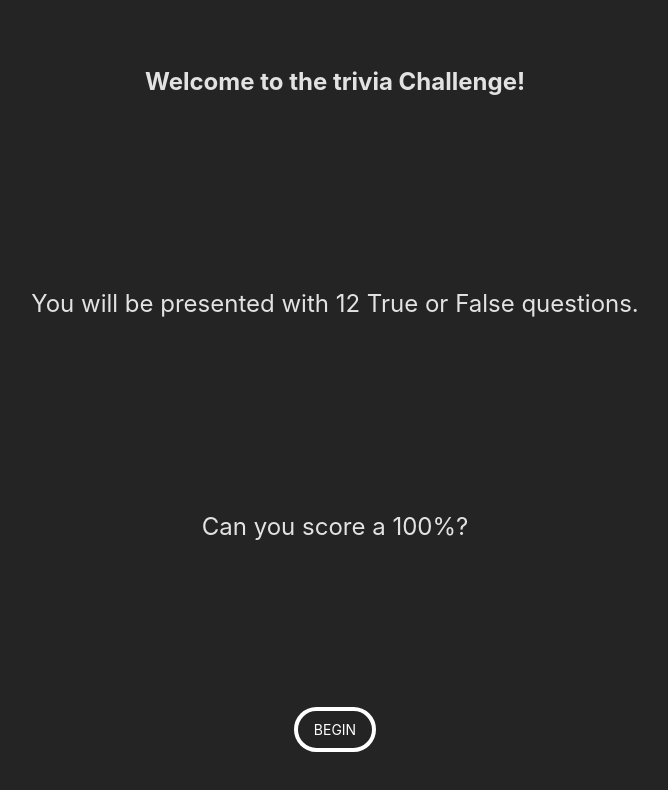
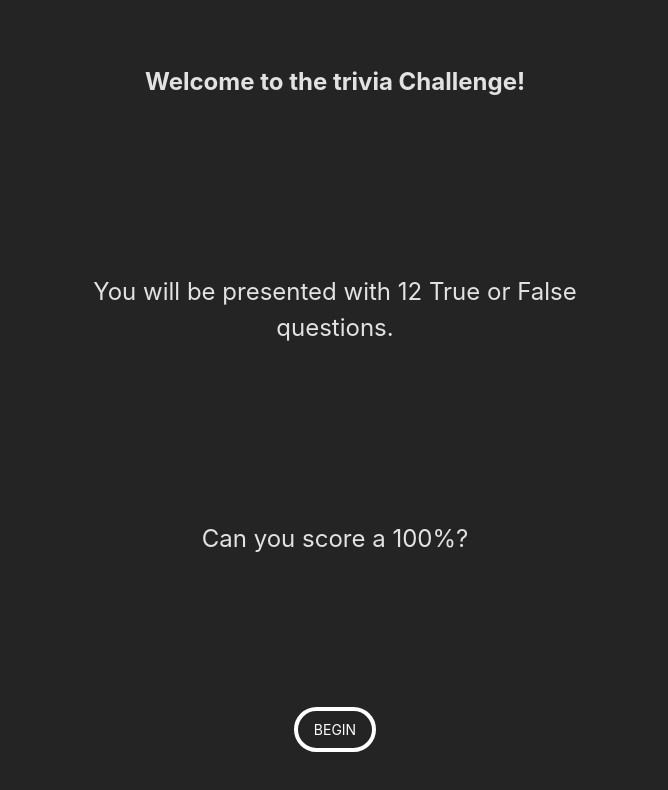
Before and after one commit to diegofavian94/quizz-app-mocion, a React (Vite) app: page / in a window 1280 px wide. Shown: the top 790 px of the page, without its empty margins (305-973 px from the left). Built offline with nearby package versions, Linux system fonts and the light colour scheme.

Commit message:
Fixed width 612px

```diff
--- a/src/App.css
+++ b/src/App.css
@@ -10,3 +10,10 @@
 .quiz-app {
   height: calc(100vh - 5rem)
 }
+
+
+@media (min-width: 612px){
+  #root{
+    max-width: 612px;
+  }
+}
```
